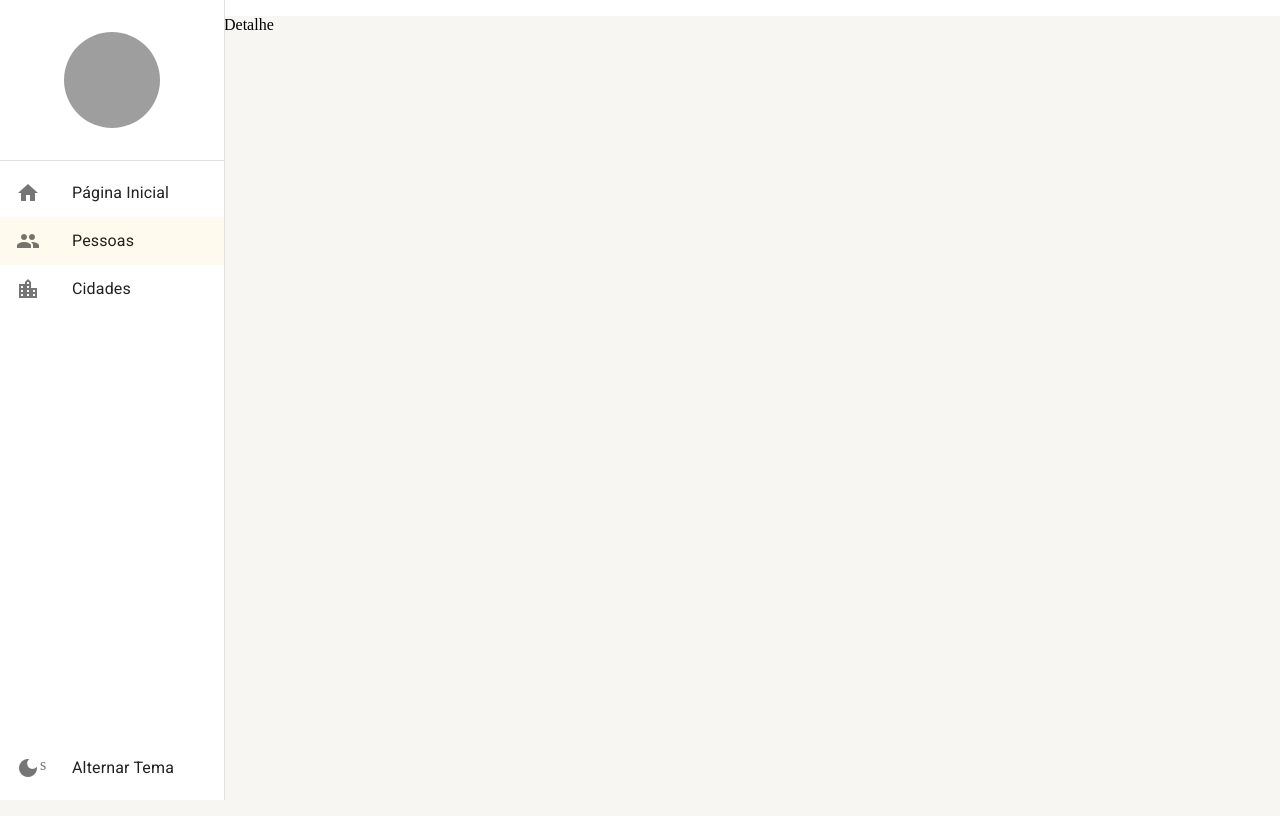
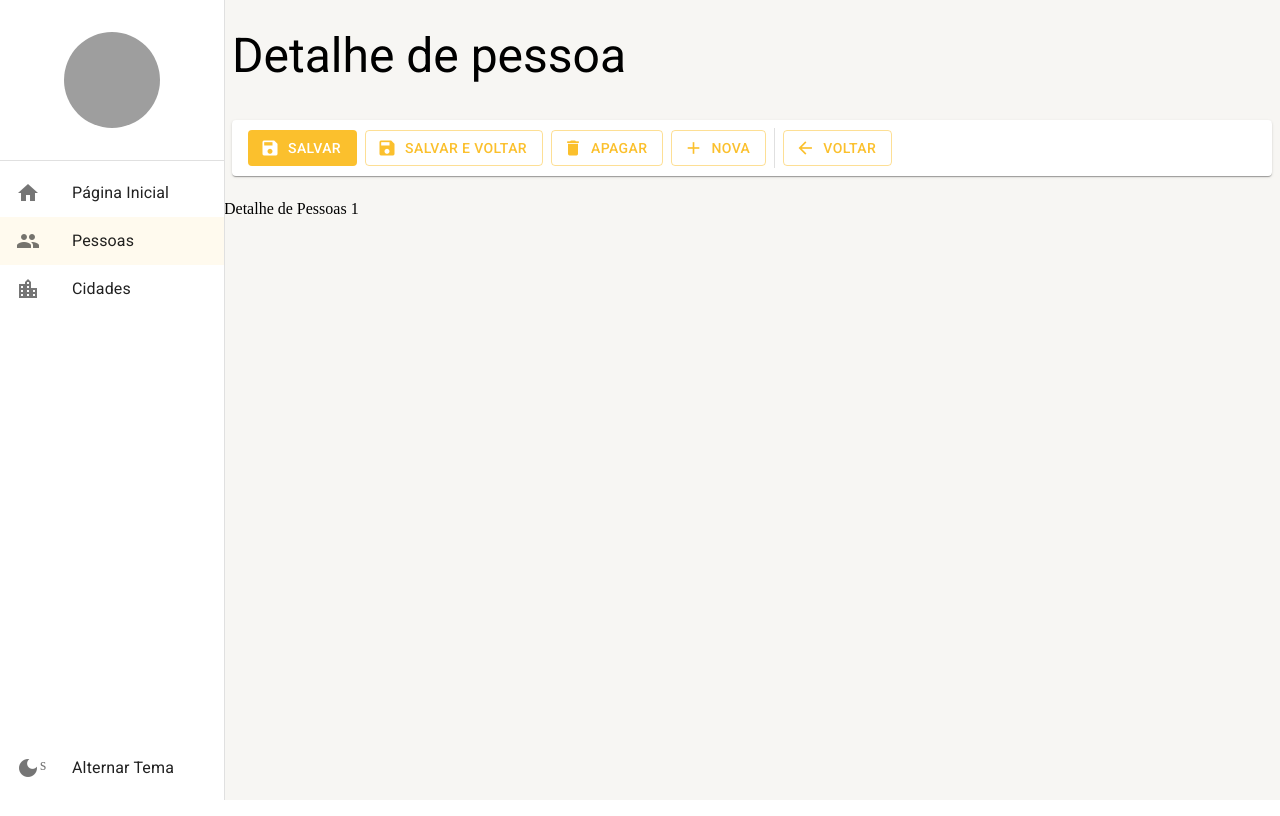
Before and after one commit to leo-ngra/Projeto-Cadastro-Pessoas-Cidades, a React (Create React App) app: page /pessoas/detalhe/1 in a window 1280 px wide. Built offline with nearby package versions, Linux system fonts and the light colour scheme; grey boxes are pictures that could not be loaded.

Commit message:
feat: Tela de criação e edição de registro

```diff
--- /dev/null
+++ b/src/pages/DetalheDePessoas/index.tsx
@@ -0,0 +1,40 @@
+import { useNavigate, useParams } from "react-router-dom";
+
+import { FerramentasDeDetalhe } from "../../shared/components/ferramentas-de-detalhe";
+import { LayoutBaseDePagina } from "../../shared/layouts/LayoutBaseDePagina";
+
+export const DetalheDePessoas = () => {
+
+    const { id = 'nova' } = useParams<'id'>();
+    const navigate = useNavigate();
+
+    const handleSave = () => {
+        console.log('Save')
+    }
+    const handleDelete = () => {
+        console.log('Delete')
+    }
+
+    return (
+        <LayoutBaseDePagina
+            titulo='Detalhe de pessoa'
+            barraDeFerramentas={
+                <FerramentasDeDetalhe
+                textoBotaoNovo='Nova'
+                mostrarBotaoSalvarEVoltar
+                mostrarBotaoNovo={id !== 'nova'}
+                mostrarBotaoApagar={id !== 'nova'}
+
+                aoClicarEmSalvar={handleSave}
+                aoClicarEmSalvarEVoltar={handleSave}
+                aoClicarEmApagar={handleDelete}
+                aoClicarEmVoltar={() => navigate('/pessoas')}
+                aoClicarEmNovo={() => navigate('/pessoas/detalhe/nova')}
+                />
+            }
+        >
+            <p>Detalhe de Pessoas {id}</p>
+        </LayoutBaseDePagina>
+
+    )
+}
--- a/src/pages/listagem-de-pessoas/index.tsx
+++ b/src/pages/listagem-de-pessoas/index.tsx
@@ -48,7 +48,7 @@ export const ListagemDePessoas = () => {
     }, [busca, pagina]);
 
     const handleDelete = (id: number) => {
-      if (confirm('Realmente deseja apagar?')) {
+      if (window.confirm('Realmente deseja apagar?')) {
         PessoasService.deleteById(id)
           .then(result => {
             if (result instanceof Error) {
@@ -72,6 +72,7 @@ export const ListagemDePessoas = () => {
             mostrarInputBusca
             textoDaBusca={busca}
             textoBotaoNovo='Nova'
+            aoClicarEmNovo={() => navigate('/pessoas/detalhe/nova')}
             aoMudarTextoDeBusca={texto => setSearchParams({ busca: texto, pagina: '1' }, { replace: true })}
           />
         }
--- a/src/routes/index.tsx
+++ b/src/routes/index.tsx
@@ -3,6 +3,7 @@ import { useDrawerContext } from '../shared/contexts/DrawerContext';
 import { useEffect } from 'react';
 import { Dashboard } from '../pages/dashboard';
 import { ListagemDePessoas } from '../pages/listagem-de-pessoas';
+import { DetalheDePessoas } from '../pages/DetalheDePessoas';
 
 export const AppRoutes = () => {
 
@@ -33,7 +34,7 @@ export const AppRoutes = () => {
            <Route path='/pagina-inicial' element={ <Dashboard /> } />
 
            <Route path='/pessoas' element={ <ListagemDePessoas /> } />
-           <Route path='/pessoas/detalhe/:id' element={ <p>Detalhe</p> } />
+           <Route path='/pessoas/detalhe/:id' element={<DetalheDePessoas /> } />
 
            <Route path='*' element={<Navigate to='/pagina-inicial' /> } />
 
```
